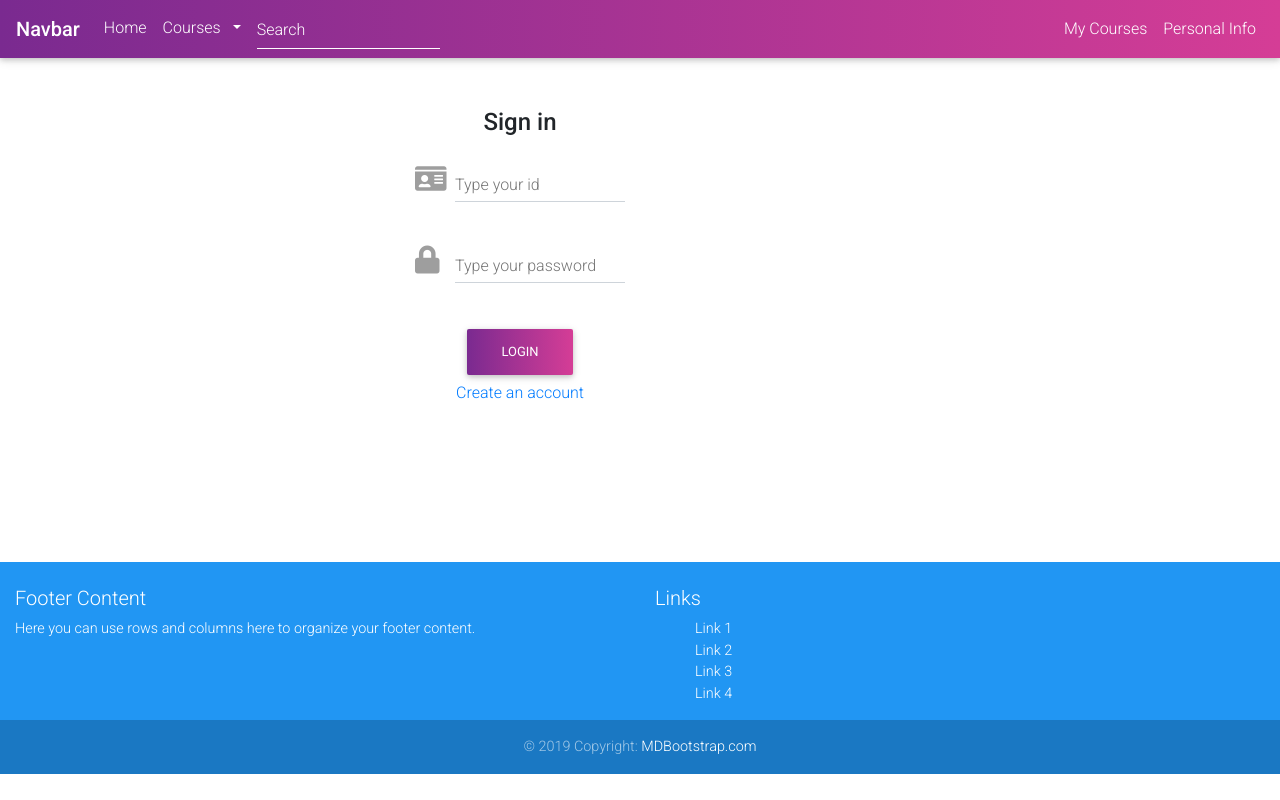
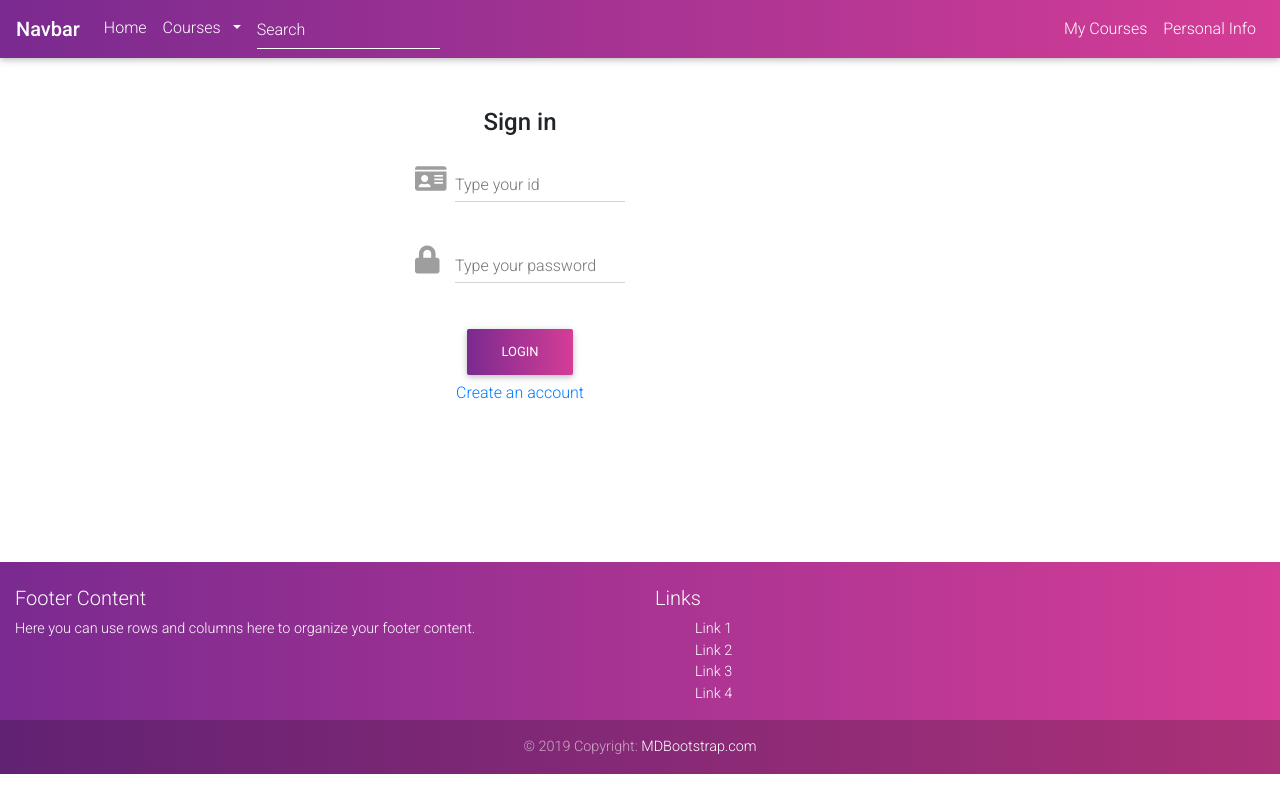
Before and after one commit to roee030/courses-app-react, a React (Create React App) app: page /sign-in in a window 1280 px wide. Built offline with nearby package versions, Linux system fonts and the light colour scheme.

Commit message:
remove file

```diff
--- a/src/components/Footer.js
+++ b/src/components/Footer.js
@@ -3,7 +3,7 @@ import { MDBCol, MDBContainer, MDBRow, MDBFooter } from "mdbreact";
 
 const FooterPage = () => {
   return (
-    <MDBFooter color="blue" className="font-small pt-4 mt-4" >
+    <MDBFooter  className="font-small pt-4 mt-4" style={{backgroundImage: "linear-gradient(" + "to left, #D53D96  , #7A2A90"+" )"}}>
       <MDBContainer fluid className="text-center text-md-left">
         <MDBRow>
           <MDBCol md="6">
--- a/src/components/Navbar.css
+++ /dev/null
@@ -1,3 +0,0 @@
-.Navbar{
-    background-image: linear-gradient(to left, #D53D96  , #7A2A90);
-}
--- a/src/components/Navbar.js
+++ b/src/components/Navbar.js
@@ -4,7 +4,6 @@ MDBNavbar, MDBNavbarBrand, MDBNavbarNav, MDBNavItem, MDBNavLink, MDBNavbarToggle
 MDBDropdown, MDBDropdownToggle, MDBDropdownMenu, MDBDropdownItem
 } from "mdbreact";
 import { BrowserRouter as Router } from 'react-router-dom';
-import './Navbar.css'
 class NavbarPage extends Component {
 state = {
   isOpen: false
@@ -17,7 +16,7 @@ toggleCollapse = () => {
 render() {
   return (
     <Router>
-      <MDBNavbar className="Navbar"  dark expand="md">
+      <MDBNavbar className="Navbar"  dark expand="md" style={{backgroundImage: "linear-gradient(" + "to left, #D53D96  , #7A2A90"+" )"}}>
         <MDBNavbarBrand>
           <strong className="white-text">Navbar</strong>
         </MDBNavbarBrand>
```
